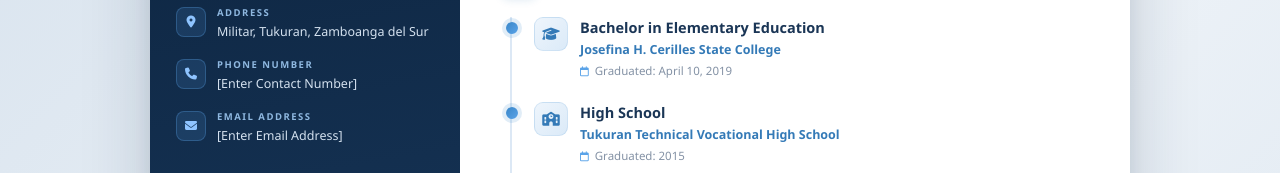
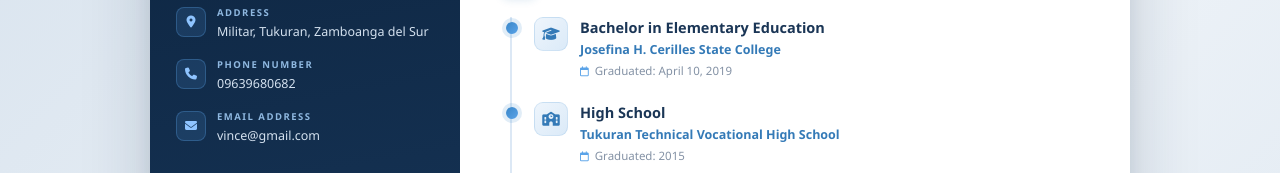
Before and after one commit to corda23051/vince, a plain HTML site: page index.html in a window 1280 px wide. Shown: the part 446-619 px from the top of the page. Drawn offline with Linux system fonts and the light colour scheme.

Commit message:
Update index.html

```diff
--- a/index.html
+++ b/index.html
@@ -554,7 +554,7 @@ body {
                 <div class="icon-box"><i class="fa-solid fa-phone"></i></div>
                 <div class="text">
                     <strong>PHONE NUMBER</strong>
-                    [Enter Contact Number]
+                    09639680682
                 </div>
             </div>
 
@@ -562,7 +562,7 @@ body {
                 <div class="icon-box"><i class="fa-solid fa-envelope"></i></div>
                 <div class="text">
                     <strong>EMAIL ADDRESS</strong>
-                    [Enter Email Address]
+                    vince@gmail.com
                 </div>
             </div>
         </div>
```
